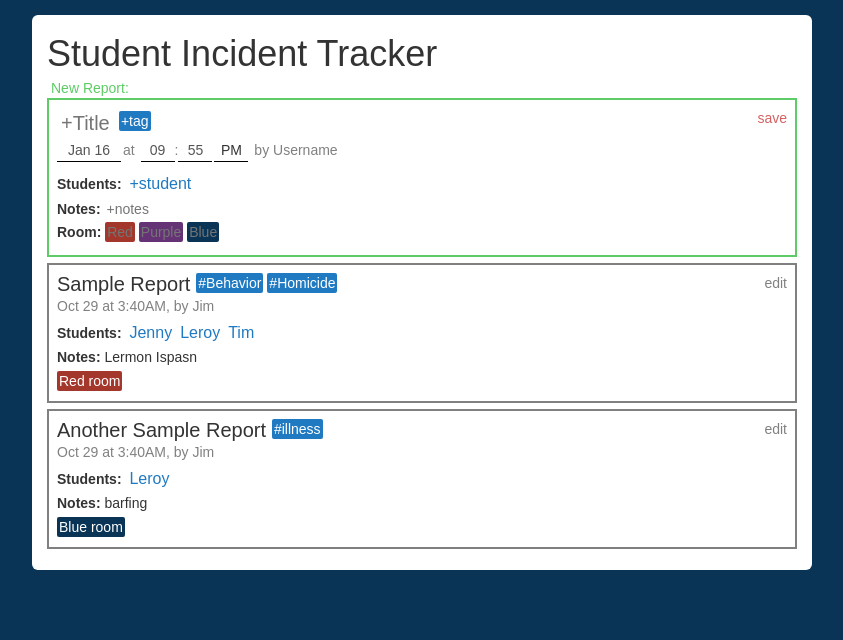
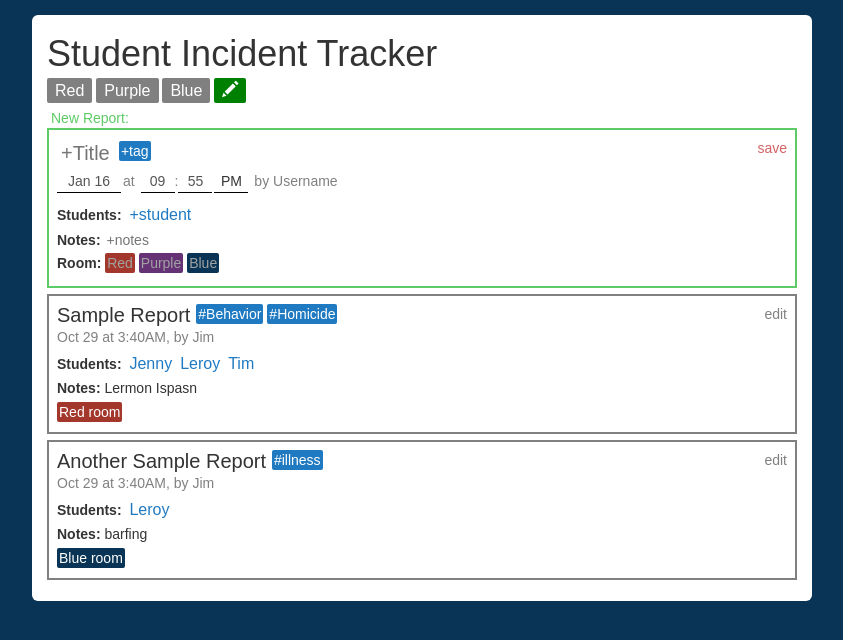
Before and after one commit to sewardhorace/bb-frontend, a website: page src/public/index.html in a window 1280 px wide. Shown: the whole page, without its empty margins (218-1061 px from the left). Drawn offline with nearby package versions, Linux system fonts and the light colour scheme; files that its build step writes are made by us from their sources; files whose address does not match are found by name.

Commit message:
navigation directive created

```diff
--- a/src/public/index.html
+++ b/src/public/index.html
@@ -7,6 +7,7 @@
   <title>Bright Beginnings</title>
   <link href='static/vendor/bootstrap.min.css' rel='stylesheet' type='text/css'>
   <link href='static/styles/main.css' rel='stylesheet' type='text/css'>
+  <link href='static/styles/nav.css' rel='stylesheet' type='text/css'>
 </head>
 <body ng-app="trackerApp">
 
@@ -19,6 +20,7 @@
   <script src="static/scripts/controllers/form.js" type="text/javascript"></script>
   <script src="static/scripts/controllers/datepicker.js" type="text/javascript"></script>
   <script src="static/scripts/directives/reports.js" type="text/javascript"></script>
+  <script src="static/scripts/directives/navigation.js" type="text/javascript"></script>
   <script src="static/scripts/directives/form-tags.js" type="text/javascript"></script>
   <script src="static/scripts/directives/form-students.js" type="text/javascript"></script>
   <script src="static/scripts/services/data.js" type="text/javascript"></script>
--- /dev/null
+++ b/src/public/scripts/directives/navigation.js
@@ -0,0 +1,12 @@
+'use strict';
+
+angular.module('trackerApp')
+.directive('navigation', function(){
+  return {
+    templateUrl:'static/templates/navigation.html',
+    replace: true,
+    link: function(scope, elem, attrs){
+      console.log("loaded nav directive");
+    }
+  };
+});
--- a/src/public/styles/main.scss
+++ b/src/public/styles/main.scss
@@ -230,8 +230,11 @@ body{
       padding:0 2px;
       font-size: 14px;
       border-radius:2px;
-      color:#757575;
+      color:#a2a2a2;
       background-color:black;
+      &:hover{
+        color:white;
+      }
     }
   }
 }
--- /dev/null
+++ b/src/public/styles/nav.scss
@@ -0,0 +1,32 @@
+.navigation{
+  margin:6px 0;
+  li{
+    display:inline-block;
+    margin:0;
+    .filter-btn{
+      font-size: 16px;
+      text-align: center;
+      color:white;
+      text-decoration: none;
+      background-color: #808080;
+      // height:28px;
+      // width:50px;
+      padding:4px 8px;
+      border-radius: 2px;
+      margin:2px 0px;
+    }
+    .new-report-btn{
+      font-size: 16px;
+      text-align: center;
+      color:white;
+      text-decoration: none;
+      background-color: green;
+      padding:4px 8px;
+      border-radius: 2px;
+      margin:2px 0px;
+      .glyphicon-pencil{
+        display: inline;
+      }
+    }
+  }
+}
--- /dev/null
+++ b/src/public/templates/navigation.html
@@ -0,0 +1,14 @@
+<nav class="navigation">
+  <li>
+    <a class="filter-btn" href="">Red</a>
+  </li>
+  <li>
+    <a class="filter-btn" href="">Purple</a>
+  </li>
+  <li>
+    <a class="filter-btn" href="">Blue</a>
+  </li>
+  <li>
+    <a class="new-report-btn" href=""><span class="glyphicon glyphicon-pencil"></span></a>
+  </li>
+</nav>
--- a/src/public/templates/reports.html
+++ b/src/public/templates/reports.html
@@ -4,6 +4,8 @@
     <div class="main-body col-xs-12 col-md-8">
 
       <h1>Student Incident Tracker</h1>
+      <navigation></navigation>
+
       <div class="new-report-header">New Report:</div>
       <div class="report-form" ng-controller="FormCtrl" id="form">
         <a href="" class="save-btn" ng-click="save()">save</a>
```
Also changed, not shown: src/public/styles/main.css, src/public/styles/nav.css (added).
